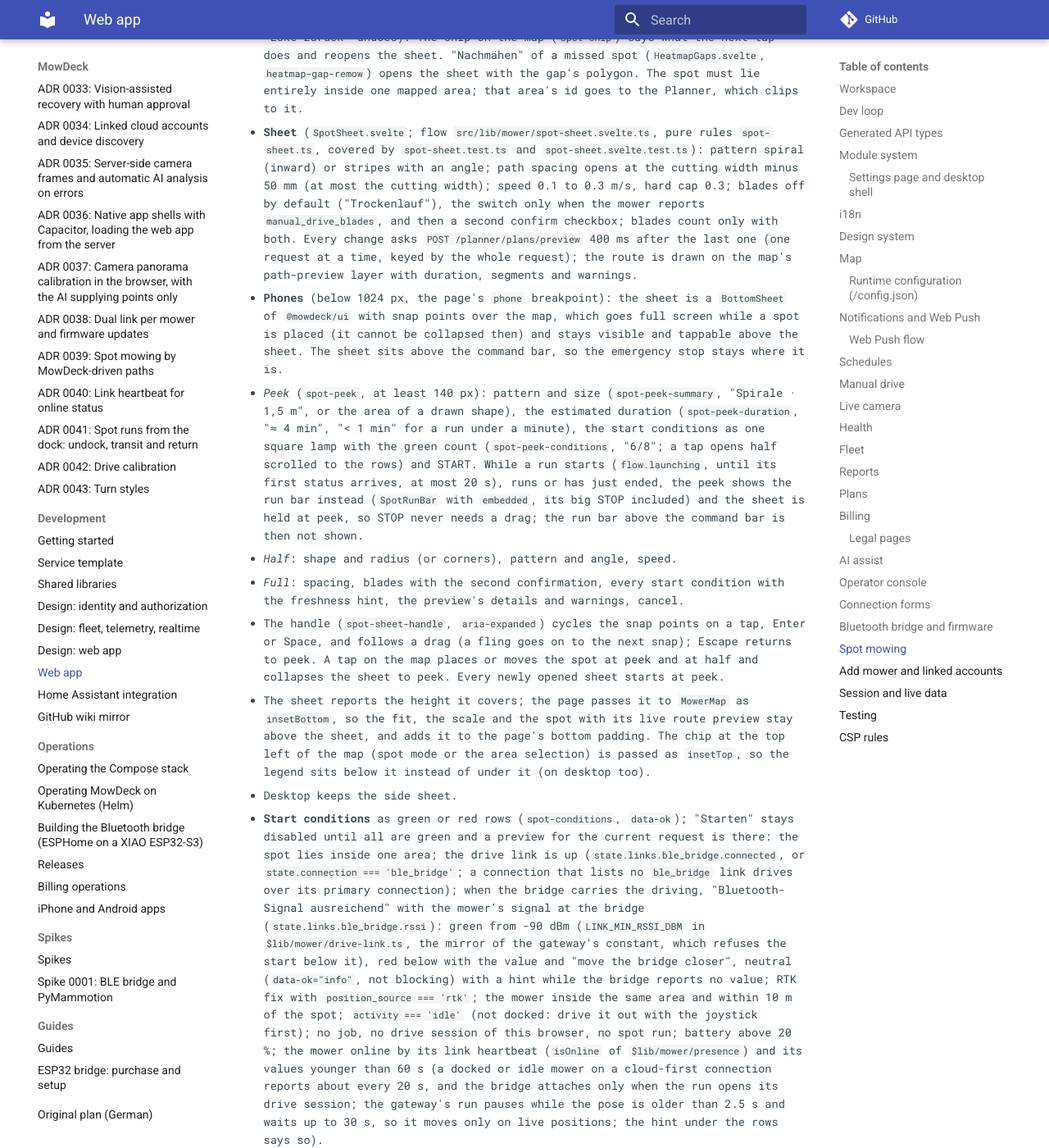
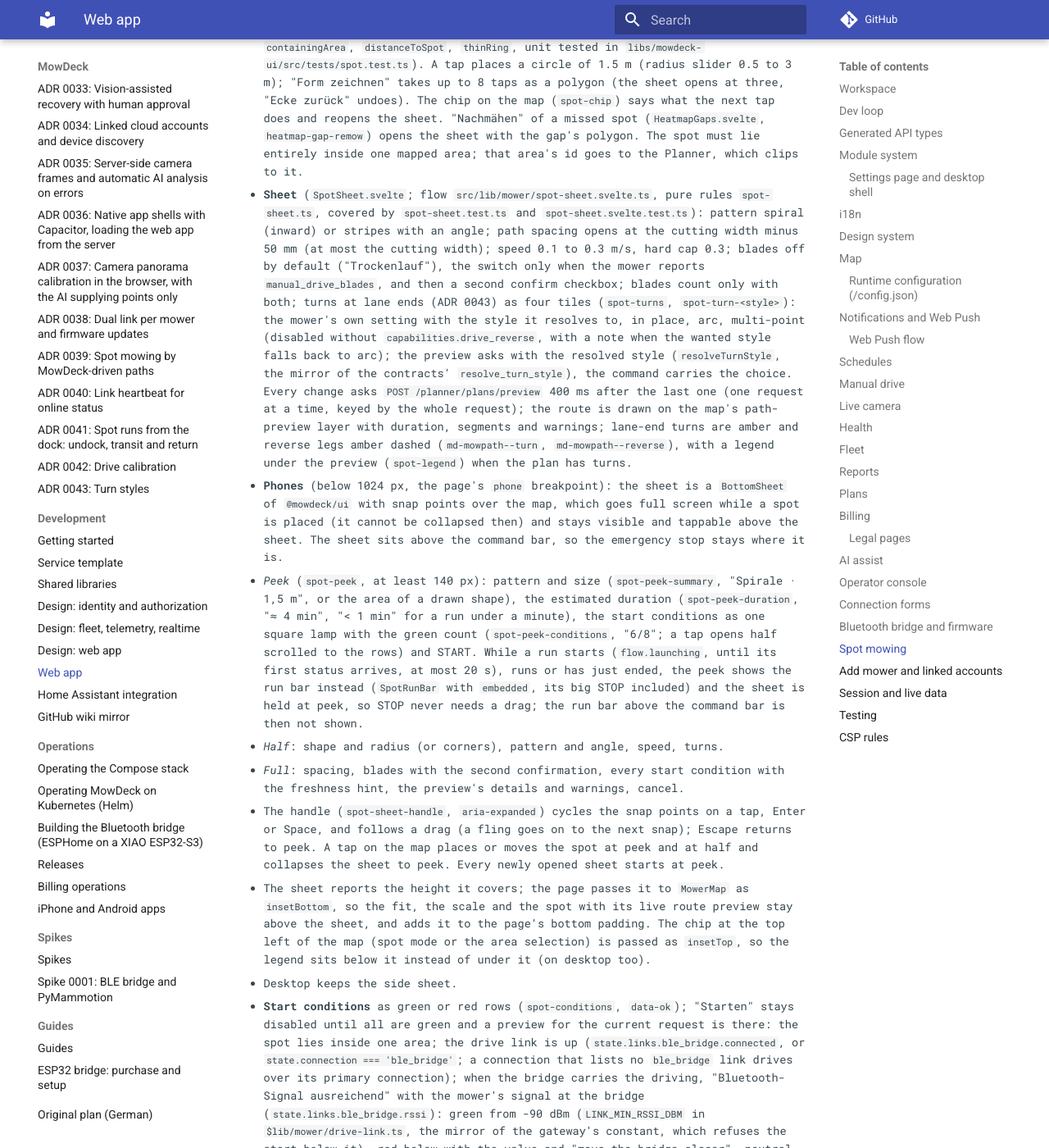
Before and after one commit to lukislp/mowdeck, an MkDocs documentation site: the page built from docs/dev/web-app.md, in a window 1280 px wide and 1400 px high, scrolled down 30331 px. Shown: the whole window at 82% size. Built offline with MkDocs 1.6.1 and Material for MkDocs 9.7.7, drawn with Linux system fonts in a browser that asks for light colours; comment, search, counter and statistics services are not loaded; some of the changed text lies outside the part shown.

Commit message:
docs: describe the built turn tiles, map colours and reverse clamp in ADR 0043
The ADR and the web guide described a select; the spot sheet shows four tiles with sketches. Describe the amber turn and dashed reverse segments with their legend and the joystick that cuts backwards deflections without drive_reverse.

```diff
--- a/apps/web/src/lib/components/SpotSheet.svelte
+++ b/apps/web/src/lib/components/SpotSheet.svelte
@@ -13,7 +13,7 @@
     one lamp with "6/8" (a tap opens half, scrolled to the conditions) and START; while a run
     starts, runs or has just ended, the run bar (`runBar`, with its big STOP) instead, and the
     sheet stays at peek, so STOP never needs a drag;
-  - half: shape and radius, pattern (and angle), speed, turns ("Wenden": the mower's own setting
+  - half: shape and radius, pattern (and angle), speed, turns (tiles: the mower's own setting
     with the style it resolves to, in place, arc, multi-point; multi-point is unavailable when
     the drive link cannot reverse);
   - full: spacing, blades with the second confirmation, every start condition, the preview's
--- a/docs/dev/web-app.md
+++ b/docs/dev/web-app.md
@@ -199,7 +199,7 @@ The module `schedules` (calendar icon, `mower.view`; the Scheduler announces the
 The drive page `/mowers/[id]/drive` drives a mower with a joystick over the Realtime socket ([ADR 0026](../adr/0026-manual-drive-channel.md), protocol in `services/realtime/README.md`). The mower page offers "drive manually" (joystick icon in the header) when the capabilities say `manual_drive` and `POST /me/permissions` answers `can_drive`; Realtime and Fleet decide again on `drive_start` and the page shows their refusal (`drive_not_allowed`, `drive_unsupported`, `drive_busy`, `drive_unavailable`) in words.
 
 - **Safety rules.** The Device-Gateway's dead-man timer is the only safety authority; the page only stops sending. Frames carry `linear` and `angular` in -1..1 and `blade_on`; every frame lives `ttl_ms` (1 s by default), so the mower stops within that time whenever frames cease. The session ends (and frames stop) on "Stop" (a zero frame, then `drive_stop`), on the emergency stop (always in the bar at the bottom, `StopBar`), when the page is left (`onDestroy`, `pagehide`), when the tab is hidden (`visibilitychange`), and when the socket closes (the client reports `connection_lost` and refuses frames). A job that is mowing or returning blocks the start (pause or end it first). `drive_ended` reasons are toasts in German and English (`src/lib/drive/labels.ts`).
-- **Cadence** (`src/lib/drive/pilot.ts`, `DrivePilot`). The `Joystick` samples at the server's `max_rate_hz` while it is held. A deflected stick sends every sample; a held, centred stick sends a zero frame at 2 Hz only (it keeps the session alive); letting go sends one zero frame (forced past the rate limit, blades off) and then nothing. The Realtime client drops frames that come sooner than `1 / max_rate_hz` (10 % slack) before they reach the socket.
+- **Cadence** (`src/lib/drive/pilot.ts`, `DrivePilot`). The `Joystick` samples at the server's `max_rate_hz` while it is held. A deflected stick sends every sample; a held, centred stick sends a zero frame at 2 Hz only (it keeps the session alive); letting go sends one zero frame (forced past the rate limit, blades off) and then nothing. The Realtime client drops frames that come sooner than `1 / max_rate_hz` (10 % slack) before they reach the socket. Without `capabilities.drive_reverse` (ADR 0043) the pilot cuts backwards deflections to `linear` 0 (`clampReverse`), the pad's lower half is hatched and a note says the link cannot drive backwards (`drive-no-reverse`).
 - **Speed limit** 25 % (default), 50 % or 100 % of the forward and backward range; turning keeps its full range.
 - **Blades** only when the mower reports `manual_drive_blades`: the session is opened with `blade_on_allowed` then, and the switch needs two steps (arm, then switch on). Every stop, error and session end disarms; the release frame never carries blades.
 - **Session strip**: state (ready to drive, connecting, driving, locked) as word and lamp, the short session id, frames sent and acknowledged (`drive_frame_ack`) in the last second, dead-man `ttl_ms`, the server's `max_rate_hz` and the time left of `max_seconds`.
@@ -324,16 +324,16 @@ Elsewhere: the activity `updating` is part of the `@mowdeck/ui` `Activity` type
 MowDeck drives the mower itself over a small patch ([ADR 0039](../adr/0039-spot-mowing-by-mowdeck-driven-paths.md)): the Planner plans the spot, the web sends the plan inline in a `spot_mow` command, and the Device-Gateway runs it over the drive channel. The page never branches on a manufacturer: everything is offered by the capabilities (`manual_drive`, `manual_drive_blades`, `cutting_width_mm`, `links_supported`) and the permission `can_drive`.
 
 - **Spot mode.** "Spot mähen" (`spot-open`, under the readouts) shows when `caps.manual_drive && canDrive`. It puts `MowerMap` into spot mode: the page passes `onmaptap` (local metres of a tap on the map itself; area taps are off meanwhile) and the `spot` overlay (`MapSpot` of `libs/mowdeck-ui/src/lib/map/spot.ts`: a circle, or a polygon drawn so far, with the corners and the centre; helpers `spotPolygon`, `containingArea`, `distanceToSpot`, `thinRing`, unit tested in `libs/mowdeck-ui/src/tests/spot.test.ts`). A tap places a circle of 1.5 m (radius slider 0.5 to 3 m); "Form zeichnen" takes up to 8 taps as a polygon (the sheet opens at three, "Ecke zurück" undoes). The chip on the map (`spot-chip`) says what the next tap does and reopens the sheet. "Nachmähen" of a missed spot (`HeatmapGaps.svelte`, `heatmap-gap-remow`) opens the sheet with the gap's polygon. The spot must lie entirely inside one mapped area; that area's id goes to the Planner, which clips to it.
-- **Sheet** (`SpotSheet.svelte`; flow `src/lib/mower/spot-sheet.svelte.ts`, pure rules `spot-sheet.ts`, covered by `spot-sheet.test.ts` and `spot-sheet.svelte.test.ts`): pattern spiral (inward) or stripes with an angle; path spacing opens at the cutting width minus 50 mm (at most the cutting width); speed 0.1 to 0.3 m/s, hard cap 0.3; blades off by default ("Trockenlauf"), the switch only when the mower reports `manual_drive_blades`, and then a second confirm checkbox; blades count only with both. Every change asks `POST /planner/plans/preview` 400 ms after the last one (one request at a time, keyed by the whole request); the route is drawn on the map's path-preview layer with duration, segments and warnings.
+- **Sheet** (`SpotSheet.svelte`; flow `src/lib/mower/spot-sheet.svelte.ts`, pure rules `spot-sheet.ts`, covered by `spot-sheet.test.ts` and `spot-sheet.svelte.test.ts`): pattern spiral (inward) or stripes with an angle; path spacing opens at the cutting width minus 50 mm (at most the cutting width); speed 0.1 to 0.3 m/s, hard cap 0.3; blades off by default ("Trockenlauf"), the switch only when the mower reports `manual_drive_blades`, and then a second confirm checkbox; blades count only with both; turns at lane ends (ADR 0043) as four tiles (`spot-turns`, `spot-turn-<style>`): the mower's own setting with the style it resolves to, in place, arc, multi-point (disabled without `capabilities.drive_reverse`, with a note when the wanted style falls back to arc); the preview asks with the resolved style (`resolveTurnStyle`, the mirror of the contracts' `resolve_turn_style`), the command carries the choice. Every change asks `POST /planner/plans/preview` 400 ms after the last one (one request at a time, keyed by the whole request); the route is drawn on the map's path-preview layer with duration, segments and warnings; lane-end turns are amber and reverse legs amber dashed (`md-mowpath--turn`, `md-mowpath--reverse`), with a legend under the preview (`spot-legend`) when the plan has turns.
 - **Phones** (below 1024 px, the page's `phone` breakpoint): the sheet is a `BottomSheet` of `@mowdeck/ui` with snap points over the map, which goes full screen while a spot is placed (it cannot be collapsed then) and stays visible and tappable above the sheet. The sheet sits above the command bar, so the emergency stop stays where it is.
   - *Peek* (`spot-peek`, at least 140 px): pattern and size (`spot-peek-summary`, "Spirale · 1,5 m", or the area of a drawn shape), the estimated duration (`spot-peek-duration`, "≈ 4 min", "< 1 min" for a run under a minute), the start conditions as one square lamp with the green count (`spot-peek-conditions`, "6/8"; a tap opens half scrolled to the rows) and START. While a run starts (`flow.launching`, until its first status arrives, at most 20 s), runs or has just ended, the peek shows the run bar instead (`SpotRunBar` with `embedded`, its big STOP included) and the sheet is held at peek, so STOP never needs a drag; the run bar above the command bar is then not shown.
-  - *Half*: shape and radius (or corners), pattern and angle, speed.
+  - *Half*: shape and radius (or corners), pattern and angle, speed, turns.
   - *Full*: spacing, blades with the second confirmation, every start condition with the freshness hint, the preview's details and warnings, cancel.
   - The handle (`spot-sheet-handle`, `aria-expanded`) cycles the snap points on a tap, Enter or Space, and follows a drag (a fling goes on to the next snap); Escape returns to peek. A tap on the map places or moves the spot at peek and at half and collapses the sheet to peek. Every newly opened sheet starts at peek.
   - The sheet reports the height it covers; the page passes it to `MowerMap` as `insetBottom`, so the fit, the scale and the spot with its live route preview stay above the sheet, and adds it to the page's bottom padding. The chip at the top left of the map (spot mode or the area selection) is passed as `insetTop`, so the legend sits below it instead of under it (on desktop too).
   - Desktop keeps the side sheet.
 - **Start conditions** as green or red rows (`spot-conditions`, `data-ok`); "Starten" stays disabled until all are green and a preview for the current request is there: the spot lies inside one area; the drive link is up (`state.links.ble_bridge.connected`, or `state.connection === 'ble_bridge'`; a connection that lists no `ble_bridge` link drives over its primary connection); when the bridge carries the driving, "Bluetooth-Signal ausreichend" with the mower's signal at the bridge (`state.links.ble_bridge.rssi`): green from -90 dBm (`LINK_MIN_RSSI_DBM` in `$lib/mower/drive-link.ts`, the mirror of the gateway's constant, which refuses the start below it), red below with the value and "move the bridge closer", neutral (`data-ok="info"`, not blocking) with a hint while the bridge reports no value; RTK fix with `position_source === 'rtk'`; the mower inside the same area and within 10 m of the spot; `activity === 'idle'` (not docked: drive it out with the joystick first); no job, no drive session of this browser, no spot run; battery above 20 %; the mower online by its link heartbeat (`isOnline` of `$lib/mower/presence`) and its values younger than 60 s (a docked or idle mower on a cloud-first connection reports about every 20 s, and the bridge attaches only when the run opens its drive session; the gateway's run pauses while the pose is older than 2.5 s and waits up to 30 s, so it moves only on live positions; the hint under the rows says so).
-- **Start**: `POST /planner/plans` with the same body, then the command `spot_mow {plan, blades, confirm_blades, speed_mps, spot}` (`spot` is the audit record in WGS84: centre and radius, or up to 64 corners). The preview seeds the map's planned path; the gateway's path snapshot replaces it.
+- **Start**: `POST /planner/plans` with the same body, then the command `spot_mow {plan, blades, confirm_blades, speed_mps, turn_style, spot}` (`spot` is the audit record in WGS84: centre and radius, or up to 64 corners). The preview seeds the map's planned path; the gateway's path snapshot replaces it.
 - **Run view** (`SpotRunBar.svelte`, above the command bar) while `state.spot_run` is active: state in words, progress %, segment i of n, driven and planned points, the RTK badge, the dry-run or blades badge, and a big STOP (`spot-stop`) that sends `spot_stop`; the emergency stop stays in the bar. When the run this page watched ends, the bar shows the end state (`done`, `aborted`, `failed`) with its reason in words (`rtk_lost`, `geofence`, `link_lost`: "Bluetooth-Bridge nicht erreichbar oder zu schwaches Signal" when the mower drives over the bridge, else "Fahrverbindung unterbrochen", `stopped_by_user`, `emergency_stop`, `sensor_stop`, `timeout`, `heading_mismatch`; an unknown reason as it came), "Nachmähen" with the same spot, and dismiss. A run already final when the page opens is not announced.
 - **Duration** of the preview: `formatSpotDuration` (`$lib/mower/duration`): "< 1 min" below a minute, whole minutes below an hour (no 5-minute rounding for spots).
 - **Playwright** `tests/e2e-web/tests/spot-phone.spec.ts` (phone project, 390 x 844 with touch): the map stays visible after placing the spot, the sheet opens at peek, a tap or a drag on the handle goes to half, Escape and a map tap return to peek, the lamp opens the conditions, START (or, during a run, STOP) is reachable at peek; the run part is skip-guarded as below. `tests/e2e-web/tests/spot.spec.ts` (desktop project): spot mode, the tap, the sheet's limits and rows against the simulator. Whether the gateway runs spots is probed with a `spot_stop` over the API; `unsupported` skips the run part cleanly, and so do unmet conditions (the simulator starts docked).
```
Also changed, not shown: docs/adr/0043-turn-styles.md (+2 -2 lines), 2 other files.
